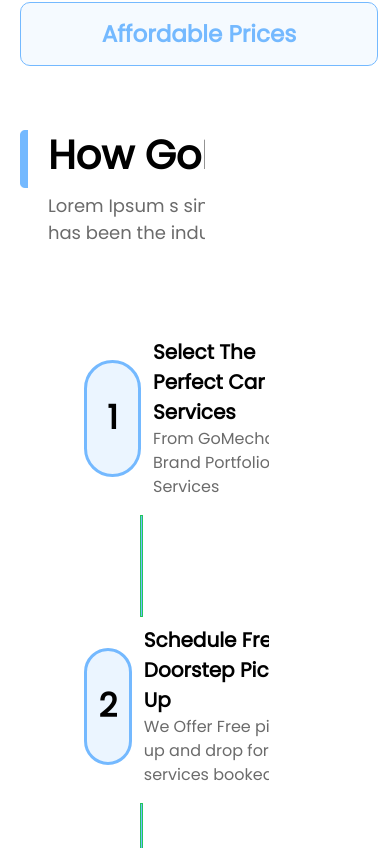
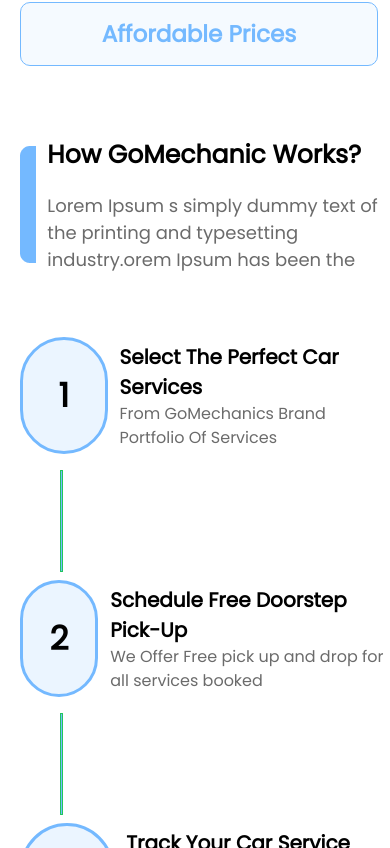
Before and after one commit to Vermaji8620/car_wash_new, a React (Vite) app: page / in a window 390 px wide. Shown: the part 4936-5784 px from the top of the page. Built offline with nearby package versions, Linux system fonts and the light colour scheme.

Commit message:
fourthHomeSec, FIfthHomeSec responsive done

```diff
--- a/src/components/FifthHomeSec.jsx
+++ b/src/components/FifthHomeSec.jsx
@@ -5,24 +5,28 @@
 const FifthHomeSec = () => {
   return (
     <div className="fifth_section pt-16 gap-16 flex flex-col pl-5">
-      <div className="w-[50%] gap-5 flex">
-        <div className="w-[46px]">
+      <div className="sm:w-[50%] sm:gap-3 gap-1 flex">
+        <div className="sm:w-[46px] w-[96px] top-4 sm:top-4 relative">
           <img src={Rect} alt="" />
         </div>
         <div className="flex gap-3 flex-col">
-          <div className=" w-[914px] h-[50px] font-[600] font-poppins text-[40px] overflow-hidden leading-[50px] ">
-            How GoMechanic Works?
+          <div className="sm:w-[914px] h-[50px]">
+            <p className="font-[600] font-poppins text-[25px] sm:text-[40px] overflow-hidden leading-[50px]">
+              How GoMechanic Works?
+            </p>
           </div>
-          <div className="font-poppins font-[400] w-[784px] h-[81px] text-[18px] leading-[27px] text-[#6B6B6B]">
-            Lorem Ipsum s simply dummy text of the printing and typesetting
-            industry.orem Ipsum has been the industry standard dummy Lorem Ipsum
-            isimply dummy.
+          <div className=" h-[81px] text-[#6B6B6B]">
+            <p className="font-poppins text-[18px] leading-[27px] font-[400]">
+              Lorem Ipsum s simply dummy text of the printing and typesetting
+              industry.orem Ipsum has been the industry standard dummy Lorem
+              Ipsum isimply dummy.
+            </p>
           </div>
         </div>
       </div>
-      <div className="w-1/2 ml-16 flex flex-col items-start justify-between gap-16">
+      <div className="sm:w-1/2 sm:ml-16 flex flex-col items-start justify-between gap-16">
         <div className="flex items-center gap-3">
-          <div className="w-[117px] h-[117px] flex items-center justify-center border-[3px] border-[#74B9FF]  rounded-full bg-[#EBF5FF]">
+          <div className="w-[117px] h-[117px] flex items-center justify-center border-[3px] border-[#74B9FF] rounded-full bg-[#EBF5FF]">
             <p className="font-[600] text-[33px] leading-[50px] ">1</p>
           </div>
           <div className="flex flex-col">
@@ -34,7 +38,7 @@
             </p>
           </div>
         </div>
-        <div className="border border-green-500 -mt-12 -mb-14 ml-14">
+        <div className="border border-green-500 -mt-12 -mb-14 sm:ml-14 ml-10">
           <img className="h-[100px] bg-[#74B9FF]" src={line} alt="" />
         </div>
         <div className="flex items-center gap-3">
@@ -50,7 +54,7 @@
             </p>
           </div>
         </div>
-        <div className="border border-green-500 -mt-12 -mb-14 ml-14">
+        <div className="border border-green-500 -mt-12 -mb-14 sm:ml-14 ml-10">
           <img className="h-[100px] bg-[#74B9FF]" src={line} alt="" />
         </div>
         <div className="flex items-center gap-3">
@@ -66,7 +70,7 @@
             </p>
           </div>
         </div>
-        <div className="border border-green-500 -mt-12 -mb-14 ml-14">
+        <div className="border border-green-500 -mt-12 -mb-14 sm:ml-14 ml-10">
           <img className="h-[100px] bg-[#74B9FF]" src={line} alt="" />
         </div>
         <div className="flex items-center gap-3">
```
